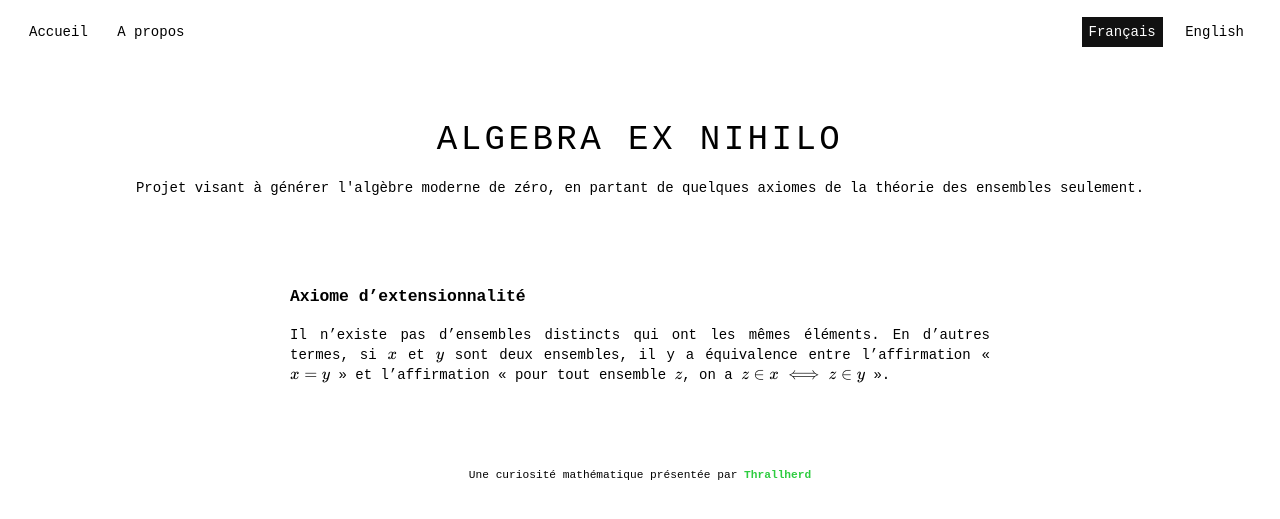
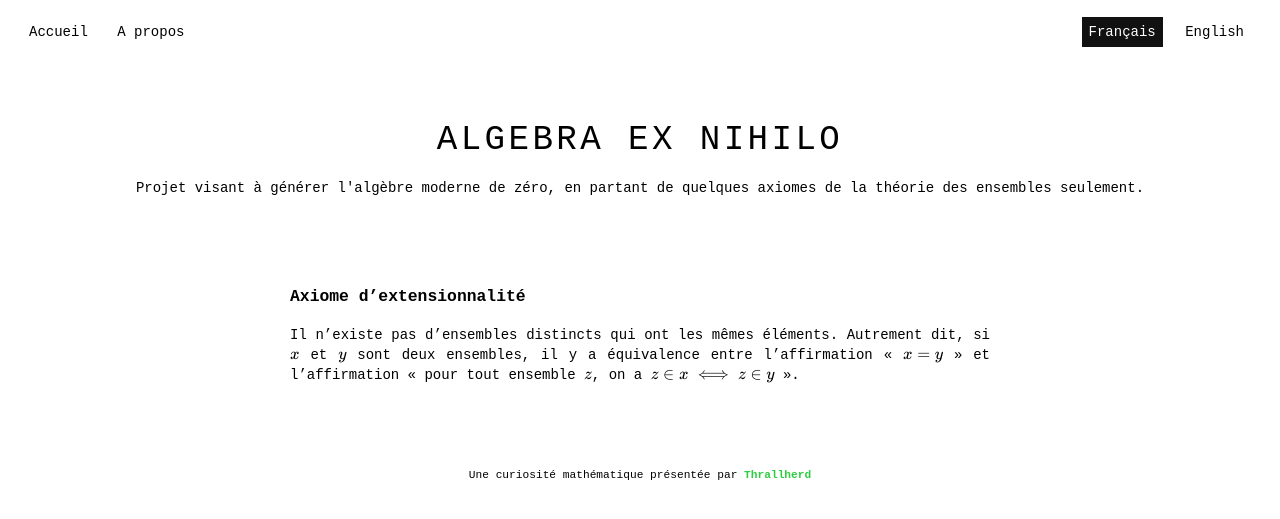
Before and after one commit to Thrallherd/AlgebraExNihilo, a Jekyll site: the page built from set_axm.md, in a window 1280 px wide. Shown: the top 519 px of the page. Built offline with Jekyll 4.4.1, drawn with Linux system fonts in a browser that asks for light colours; formulas are drawn with MathJax 3.

Commit message:
Update set_axm.md

```diff
--- a/set_axm.md
+++ b/set_axm.md
@@ -8,4 +8,4 @@ handle: /set_axm
 <script src="https://cdn.mathjax.org/mathjax/latest/MathJax.js?config=TeX-AMS-MML_HTMLorMML" type="text/javascript"></script>
 
 ### Axiome d'extensionnalité
-Il n'existe pas d'ensembles distincts qui ont les mêmes éléments. En d'autres termes, si $$x$$ et $$y$$ sont deux ensembles, il y a équivalence entre l'affirmation « $$x = y$$ » et l'affirmation « pour tout ensemble $$z$$, on a $$z \in x \iff z \in y$$ ».
+Il n'existe pas d'ensembles distincts qui ont les mêmes éléments. Autrement dit, si $$x$$ et $$y$$ sont deux ensembles, il y a équivalence entre l'affirmation « $$x = y$$ » et l'affirmation « pour tout ensemble $$z$$, on a $$z \in x \iff z \in y$$ ».
```
